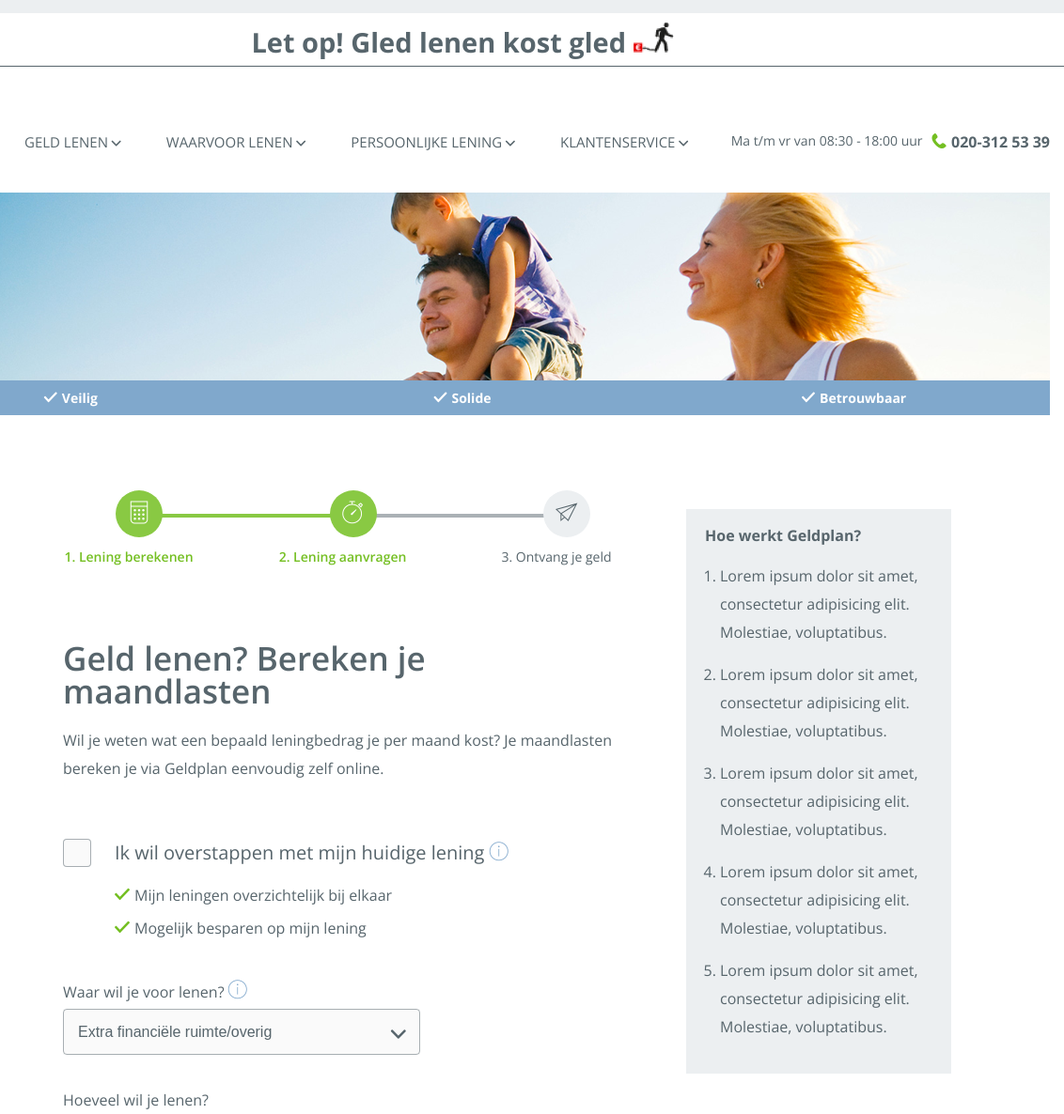
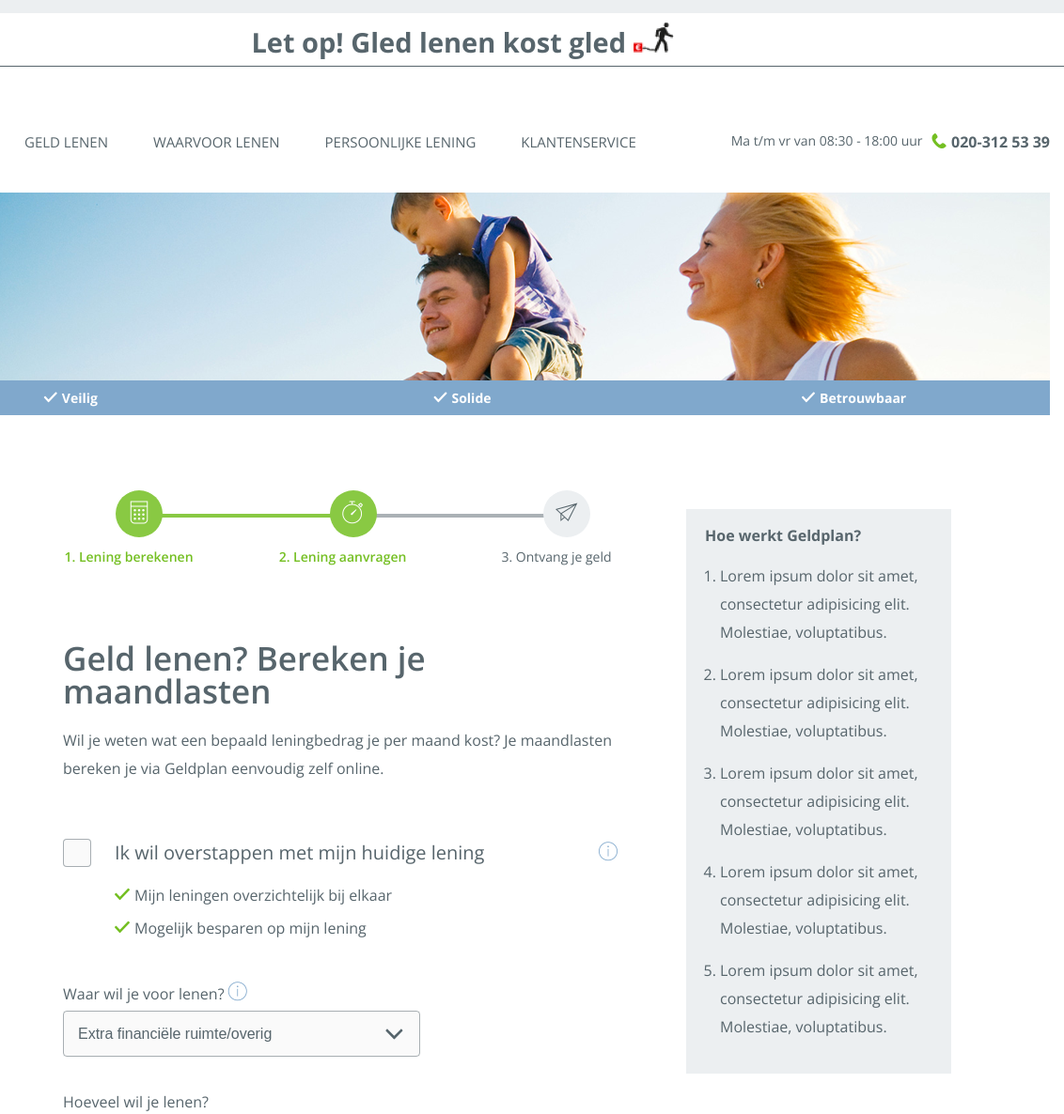
Before and after one commit to rusumshrestha/gledplan, a plain HTML site: page stap-1.html in a window 1280 px wide. Shown: the part 300-1486 px from the top of the page at 94% size, 148-1280 px from the left. Drawn offline with nearby package versions, Linux system fonts and the light colour scheme; files whose address does not match are found by name.

Commit message:
added new files

```diff
--- a/src/scss/layout/_form.scss
+++ b/src/scss/layout/_form.scss
@@ -29,6 +29,7 @@
 	ul {
 		li {
 			margin-bottom: 40px;
+			position: relative;
 
 			p {
 				position: relative;
@@ -74,7 +75,7 @@
 		color: $grey-dark;
 
 
-		@include breakpoint(small) {
+		@include breakpoint(medium) {
 			width: 389px;
 		}
 
@@ -216,22 +217,25 @@
 .custom-select {
 	overflow: hidden;
 	width: 100%;
-	background: rgba($grey-light,.5);
+	background:  rgba($grey-light,.5) url("../images/down-arrow.svg") no-repeat 98% center;
 	color: $grey-dark;
 	position: relative;
+	@include breakpoint(small) {
+		background-position: 95% center;
+	}
 
 	@include breakpoint(medium) {
 		width: 380px;
 	}
 
-	&:after {
-		content: "\e907";
-		font-family: "icomoon";
-		position: absolute;
-		color: $grey-dark;
-		right: 15px;
-		top: 12px;
-	}
+	// &:after {
+	// 	content: "\e907";
+	// 	font-family: "icomoon";
+	// 	position: absolute;
+	// 	color: $grey-dark;
+	// 	right: 15px;
+	// 	top: 12px;
+	// }
 
 	select {
 		color: $grey-dark;
@@ -487,3 +491,32 @@
 		}
 	}
 }
+.global-form ul li .label-block{
+	label{
+		display: inline-block;
+	}
+}
+.global-form ul li .label-block,.global-form ul li.checkbox-info{
+	.tooltip{
+		display: inline-block;
+		a{
+			color:$primary-color;
+			font-size: 20px;
+			line-height: 1;
+			&:hover{
+				color:$theme-color;
+			}
+		}
+
+	}
+}
+.checkbox-info{
+	position: relative;
+	.tooltip{
+		position: absolute;
+		top:1px;
+		margin-left: 5px;
+		right: 0;
+	}
+
+}
--- a/src/scss/layout/_nav.scss
+++ b/src/scss/layout/_nav.scss
@@ -86,7 +86,7 @@
 		top: 59px;
 		left: 0;
 		width: 100%;
-		padding: 20px 15px;
+		padding: 20px 0;
 		@include box-shadow(0px, 10px, 10px, rgba($black,.1))
 		z-index: 999;
 		display: none;
@@ -108,6 +108,7 @@
 			display: block;
 			font-size: 15px;
 			line-height: 1;
+			padding: 0 15px;
 			text-transform: uppercase;
 			@include breakpoint(small){
 				color:rgba($grey-dark,1);
@@ -148,7 +149,7 @@
 			>a {
 				padding: 10px 0 12px;
 				@include breakpointMax(medium) {
-					padding: 10px 0 12px 0px;
+					padding: 10px 15px 12px;
 				}
 			}
 
@@ -201,7 +202,7 @@
 						text-transform: none;
 						@include breakpointMax(medium) {
 							color: $grey-dark;
-							padding: 10px 0;
+							padding: 10px 15px;
 						}
 						&:hover{
 							background: $theme-color;
@@ -227,6 +228,7 @@
 	li.has-submenu{
 		a{
 			i{
+				display: none;
 			@include breakpoint (medium) {
 				font-size: 10px;
 				margin-right: 0;
--- a/src/scss/layout/_progress.scss
+++ b/src/scss/layout/_progress.scss
@@ -52,21 +52,21 @@
 	&:last-child{
 		margin-bottom: 0;
 	}
-	@include breakpoint(x-small) {
+	@include breakpoint(medium) {
 		margin-bottom: 0;
 	}
 }
 .progress-tracker--word-center{
 	padding: 0;
 	display: block;
-	@include breakpoint(x-small) {
+	@include breakpoint(medium) {
 		padding: 0 56px;
 		display: flex;
 	}
 }
 .progress-bar .progress-step.is-complete::after, .progress-bar .progress-step::after{
 	display: none;
-	@include breakpoint(x-small) {
+	@include breakpoint(medium) {
 		display: block;
 	}
 }
@@ -75,7 +75,7 @@
 	float: left;
 	line-height: 56px;
 	text-align: center;
-	@include breakpoint(x-small) {
+	@include breakpoint(medium) {
 		display: flex;
 		float: none;
 	}
@@ -85,7 +85,7 @@
 	-webkit-transform:none;
 	-moz-transform:none;
 	margin-left: 15px;
-	@include breakpoint(x-small) {
+	@include breakpoint(medium) {
 		transform:translateX(calc(-50% + 14px));
 		-webkit-transform:translateX(calc(-50% + 14px));
 		-moz-transform:translateX(calc(-50% + 14px));
--- a/stap-1.html
+++ b/stap-1.html
@@ -165,16 +165,20 @@
 						<div class="global-form step-form">
 							<form action="#">
 								<ul>
-									<li>
+									<li class="checkbox-info">
 										<input type="checkbox" name="option-1" id="option-1" class="css-checkbox">
-										<label for="option-1" class="css-checkbox-label">Ik wil overstappen met mijn huidige lening <i class="icon-info"></i></label>
+										<label for="option-1" class="css-checkbox-label">Ik wil overstappen met mijn huidige lening </label>
+										<span class="tooltip"><a href="#" title="tooltip"><i class="icon-info"></i></a></span>
 										<ul class="bullet-list">
 											<li><i class="icon-tick"></i>Mijn leningen overzichtelijk bij elkaar</li>
 											<li><i class="icon-tick"></i>Mogelijk besparen op mijn lening</li>
 										</ul>
 									</li>
 									<li>
-										<label for="Extra financiële ruimte/overig">Waar wil je voor lenen? <i class="icon-info"></i></label>
+										<div class="label-block">
+											<label for="Extra financiële ruimte/overig">Waar wil je voor lenen? </label>
+											<span class="tooltip"><a href="#" title="tooltip"><i class="icon-info"></i></a></span>
+										</div>
 										<div class="custom-select">
 											<select>
 												<option>Extra financiële ruimte/overig</option>
@@ -190,13 +194,19 @@
 										</div>
 									</li>
 									<li>
-										<label for="Hoeveel wil je maximaal per maand betalen?">Hoeveel wil je maximaal per maand betalen? <i class="icon-info"></i></label>
+										<div class="label-block">
+										<label for="Hoeveel wil je maximaal per maand betalen?">Hoeveel wil je maximaal per maand betalen? </label>
+										<span class="tooltip"><a href="#" title="tooltip"><i class="icon-info"></i></a></span>
+										</div>
 										<div class="slider-wrapper range-alt">
 											<input type="range" min="157" max="656" step="1" value="15000" data-rangeslider style="width: 100%;">
 										</div>
 									</li>
 									<li>
-										<label>Je maandlasten en je kosten <i class="icon-info"></i></label>
+										<div class="label-block">
+										<label>Je maandlasten en je kosten </label>
+										<span class="tooltip"><a href="#" title="tooltip"><i class="icon-info"></i></a></span>
+										</div>
 										<div class="global-table">
 											<div class="title-block">
 												<h2>Persoonlijke Lening</h2>
```
Also changed, not shown: stap-2.html (+8 -2 lines), dist/css/helper/mixins.css (added), dist/css/plugins/owl-carousel/owl.carousel.css (added), dist/css/plugins/owl-carousel/owl.theme.default.css (added), dist/css/plugins/owl-carousel/owl.theme.green.css (added), dist/css/plugins/progress-tracker/progress-tracker-main.css (added), dist/css/style.css, dist/images/down-arrow.svg (added), 1 other file.
